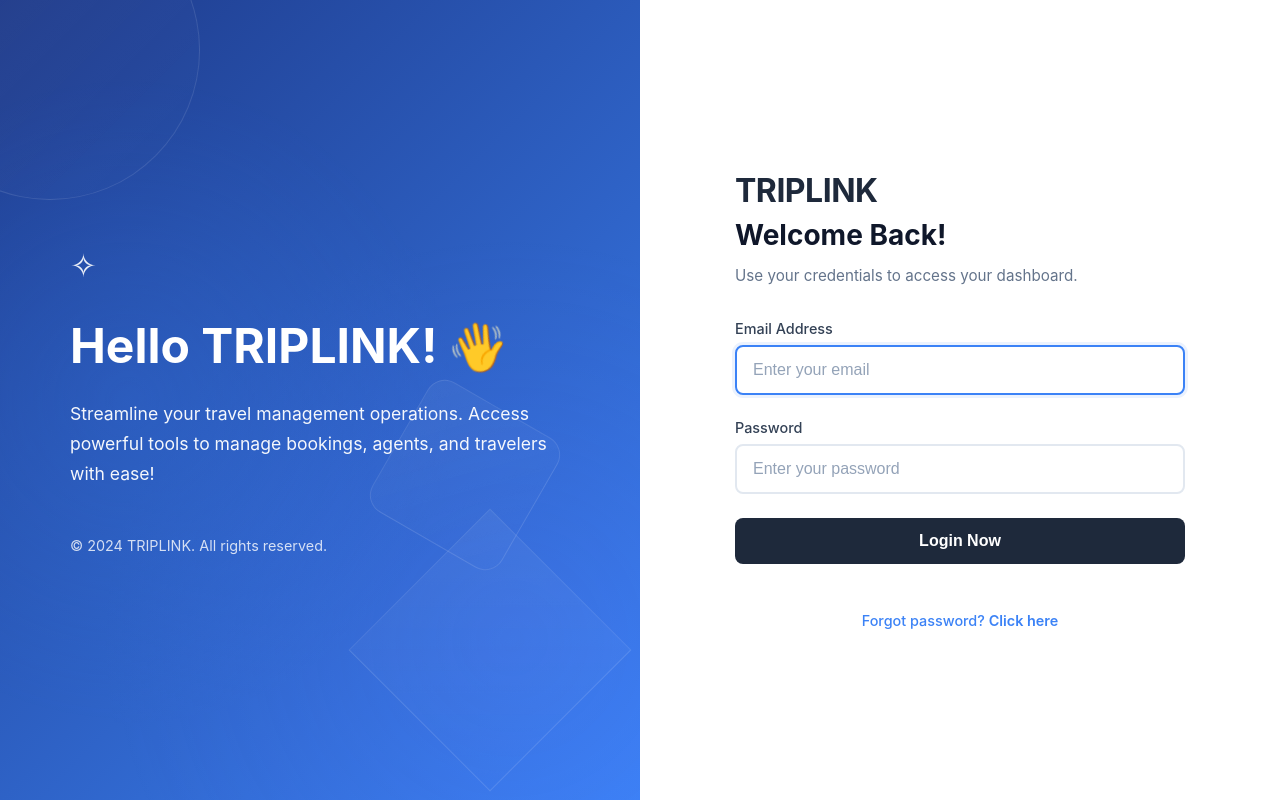
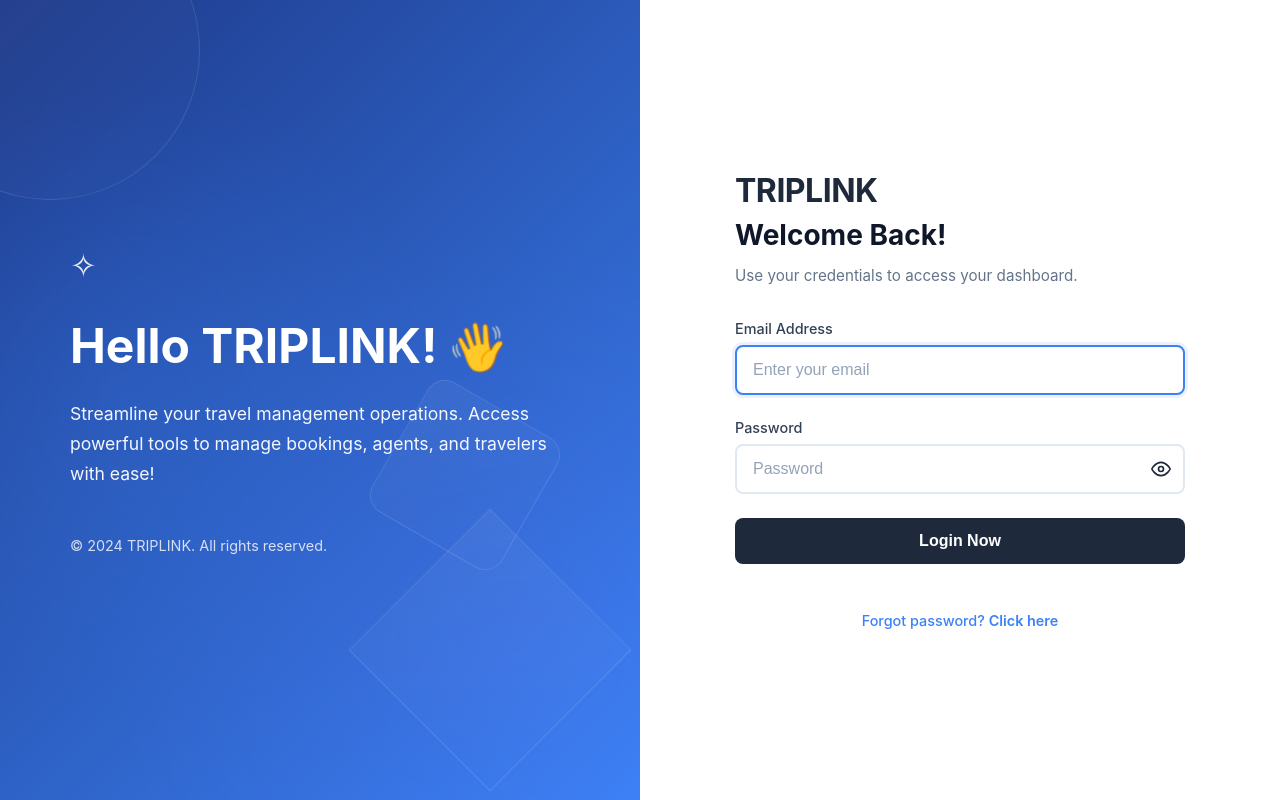
Before and after one commit to Explorerohan/Rohan-Rai-TRIPLINK, a Django app: page /login/ in a window 1280 px wide. Run offline with Django 5.2, Linux system fonts and the light colour scheme.

Commit message:
Implement password visibility toggle in login form and enhance styling

```diff
--- a/BACKEND/static/css/login.css
+++ b/BACKEND/static/css/login.css
@@ -219,6 +219,66 @@ body {
     color: #94a3b8;
 }
 
+.password-input-wrap {
+    position: relative;
+    width: 100%;
+}
+
+.password-input-wrap input {
+    width: 100%;
+    padding: 0.875rem 3rem 0.875rem 1rem;
+    margin: 0;
+    border: 2px solid #e2e8f0;
+    border-radius: 8px;
+    background: #ffffff;
+    font-size: 1rem;
+    color: #1e293b;
+    transition: all 0.2s;
+}
+
+.password-input-wrap input:focus {
+    outline: none;
+    border-color: #3b82f6;
+    box-shadow: 0 0 0 3px rgba(59, 130, 246, 0.1);
+}
+
+.password-input-wrap input::placeholder {
+    color: #94a3b8;
+}
+
+.password-toggle {
+    position: absolute;
+    right: 0.875rem;
+    top: 50%;
+    transform: translateY(-50%);
+    margin: 0;
+    padding: 0;
+    background: transparent;
+    border: none;
+    outline: none;
+    cursor: pointer;
+    color: #1e293b;
+    display: flex;
+    align-items: center;
+    justify-content: center;
+    transition: color 0.2s;
+    height: 20px;
+    width: 20px;
+    line-height: 0;
+}
+
+.password-toggle:hover {
+    color: #1e293b;
+}
+
+.password-toggle:focus {
+    outline: none;
+}
+
+.password-toggle svg {
+    display: block;
+}
+
 /* Buttons */
 .btn-primary {
     width: 100%;
--- a/BACKEND/templates/login.html
+++ b/BACKEND/templates/login.html
@@ -1,6 +1,36 @@
 {% extends 'base.html' %}
 
 {% block title %}Login - TRIPLINK{% endblock %}
+
+{% block extra_css %}
+<style>
+    .login-form .password-input-wrap {
+        position: relative;
+        width: 100%;
+    }
+    .login-form .password-input-wrap input {
+        width: 100%;
+        padding-right: 3rem;
+    }
+    .login-form .password-input-wrap .password-toggle {
+        position: absolute;
+        right: 0.875rem;
+        top: 50%;
+        transform: translateY(-50%);
+        margin: 0;
+        padding: 0;
+        border: none;
+        background: transparent;
+        display: flex;
+        align-items: center;
+        justify-content: center;
+        width: 20px;
+        height: 20px;
+        line-height: 0;
+        cursor: pointer;
+    }
+</style>
+{% endblock %}
 
 {% block content %}
 <div class="login-container">
@@ -45,7 +75,13 @@
 
                 <div class="form-group">
                     <label for="password">Password</label>
-                    <input type="password" id="password" name="password" placeholder="Enter your password" required>
+                    <div class="password-input-wrap">
+                        <input type="password" id="password" name="password" placeholder="Password" required>
+                        <button type="button" class="password-toggle" id="passwordToggle" aria-label="Show password" title="Show password">
+                            <span class="icon-show" aria-hidden="true"><svg width="20" height="20" viewBox="0 0 24 24" fill="none" stroke="currentColor" stroke-width="2"><path d="M1 12s4-8 11-8 11 8 11 8-4 8-11 8-11-8-11-8z"/><circle cx="12" cy="12" r="3"/></svg></span>
+                            <span class="icon-hide" aria-hidden="true" style="display: none;"><svg width="20" height="20" viewBox="0 0 24 24" fill="none" stroke="currentColor" stroke-width="2"><path d="M17.94 17.94A10.07 10.07 0 0 1 12 20c-7 0-11-8-11-8a18.45 18.45 0 0 1 5.06-5.94M9.9 4.24A9.12 9.12 0 0 1 12 4c7 0 11 8 11 8a18.5 18.5 0 0 1-2.16 3.19m-6.72-1.07a3 3 0 1 1-4.24-4.24"/><line x1="1" y1="1" x2="23" y2="23"/></svg></span>
+                        </button>
+                    </div>
                 </div>
 
                 <button type="submit" class="btn-primary">Login Now</button>
@@ -68,5 +104,28 @@ function showForgotPasswordOptions() {
     const options = document.getElementById('forgot-password-options');
     options.style.display = options.style.display === 'none' ? 'block' : 'none';
 }
+document.addEventListener('DOMContentLoaded', function() {
+    var toggle = document.getElementById('passwordToggle');
+    var input = document.getElementById('password');
+    var iconShow = toggle ? toggle.querySelector('.icon-show') : null;
+    var iconHide = toggle ? toggle.querySelector('.icon-hide') : null;
+    if (toggle && input && iconShow && iconHide) {
+        toggle.addEventListener('click', function() {
+            if (input.type === 'password') {
+                input.type = 'text';
+                iconShow.style.display = 'none';
+                iconHide.style.display = 'inline';
+                toggle.setAttribute('aria-label', 'Hide password');
+                toggle.setAttribute('title', 'Hide password');
+            } else {
+                input.type = 'password';
+                iconShow.style.display = 'inline';
+                iconHide.style.display = 'none';
+                toggle.setAttribute('aria-label', 'Show password');
+                toggle.setAttribute('title', 'Show password');
+            }
+        });
+    }
+});
 </script>
 {% endblock %}
```
